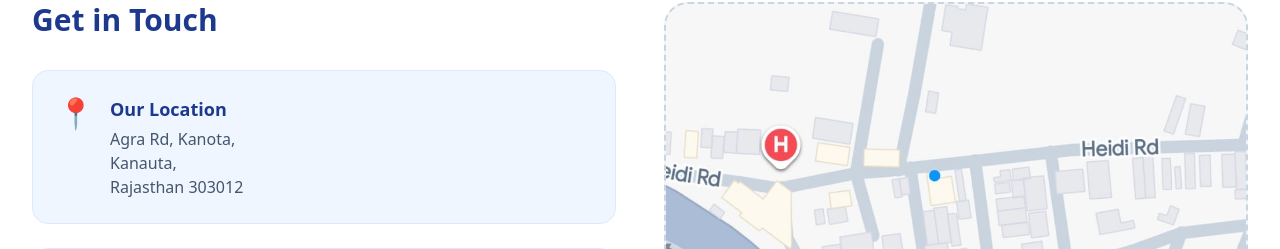
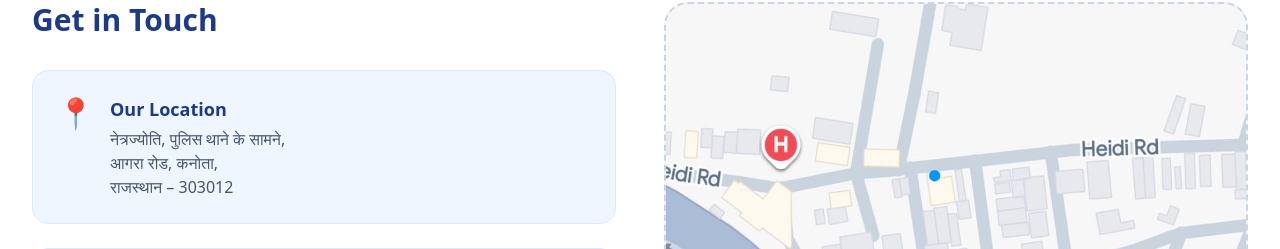
Before and after one commit to kpil-kswn/Netrajyoti-Eye-Hospital_React, a React (Vite) app: page /contact in a window 1280 px wide. Shown: the part 342-591 px from the top of the page. Built offline with nearby package versions, Linux system fonts and the light colour scheme.

Commit message:
Update Contact.jsx

```diff
--- a/src/components/Contact.jsx
+++ b/src/components/Contact.jsx
@@ -36,9 +36,9 @@ const Contact = () => {
             icon="📍"
             title="Our Location"
             details={[
-              "Agra Rd, Kanota,",
-              "Kanauta,"
-              ," Rajasthan 303012"
+              "नेत्रज्योति, पुलिस थाने के सामने,",
+              "आगरा रोड, कनोता,"
+              ,"राजस्थान – 303012"
             ]}
           />
 
```
